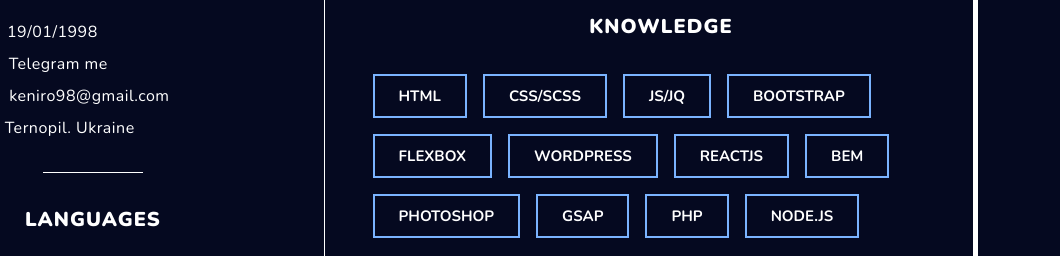
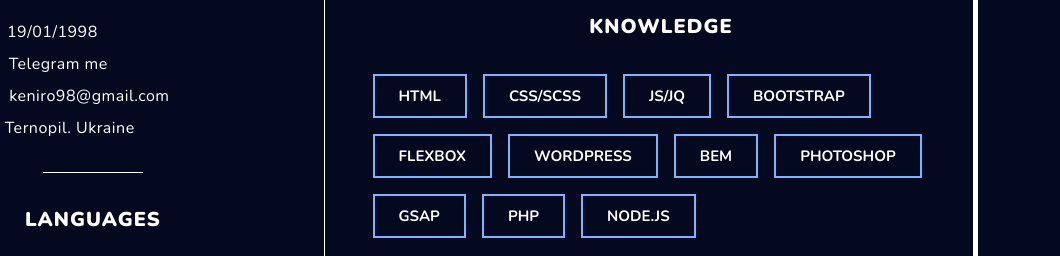
Before and after one commit to Keniro/aboutme, a plain HTML site: page index.html in a window 1280 px wide. Shown: the part 840-1096 px from the top of the page, 220-1280 px from the left. Drawn offline with nearby package versions, Linux system fonts and the light colour scheme; some packages are replaced by stand-ins of ours; a script that the page names is missing.

Commit message:
Update index.html

```diff
--- a/index.html
+++ b/index.html
@@ -220,11 +220,6 @@ https://cdn.jsdelivr.net/npm/lightgallery@2.8.3/css/lightgallery-bundle.min.css
                               <div
                                 class="page-content__personalInfo-rightCol_knowledge-list_element"
                               >
-                                <span>ReactJS</span>
-                              </div>
-                              <div
-                                class="page-content__personalInfo-rightCol_knowledge-list_element"
-                              >
                                 <span>BEM</span>
                               </div>
                               <div
```
